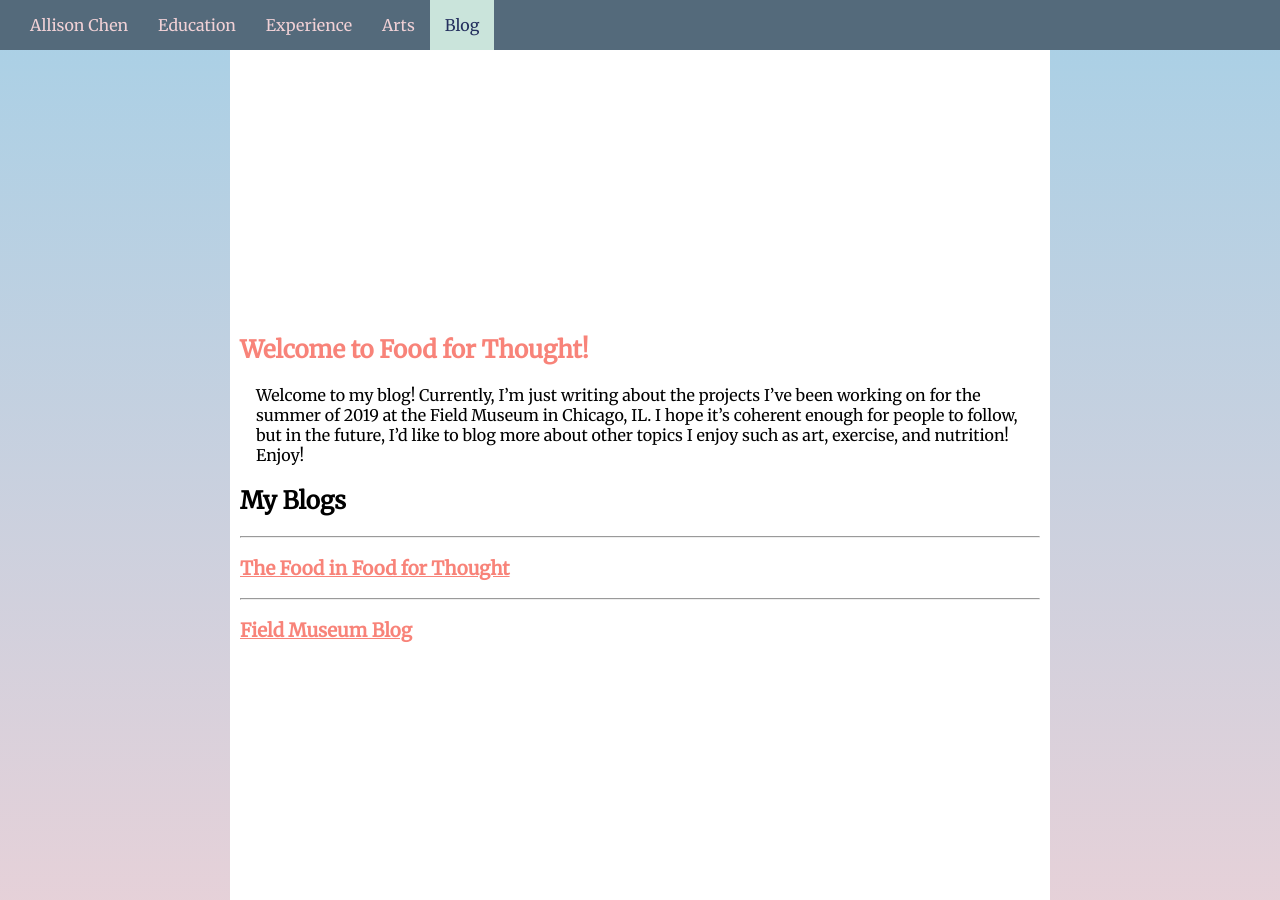
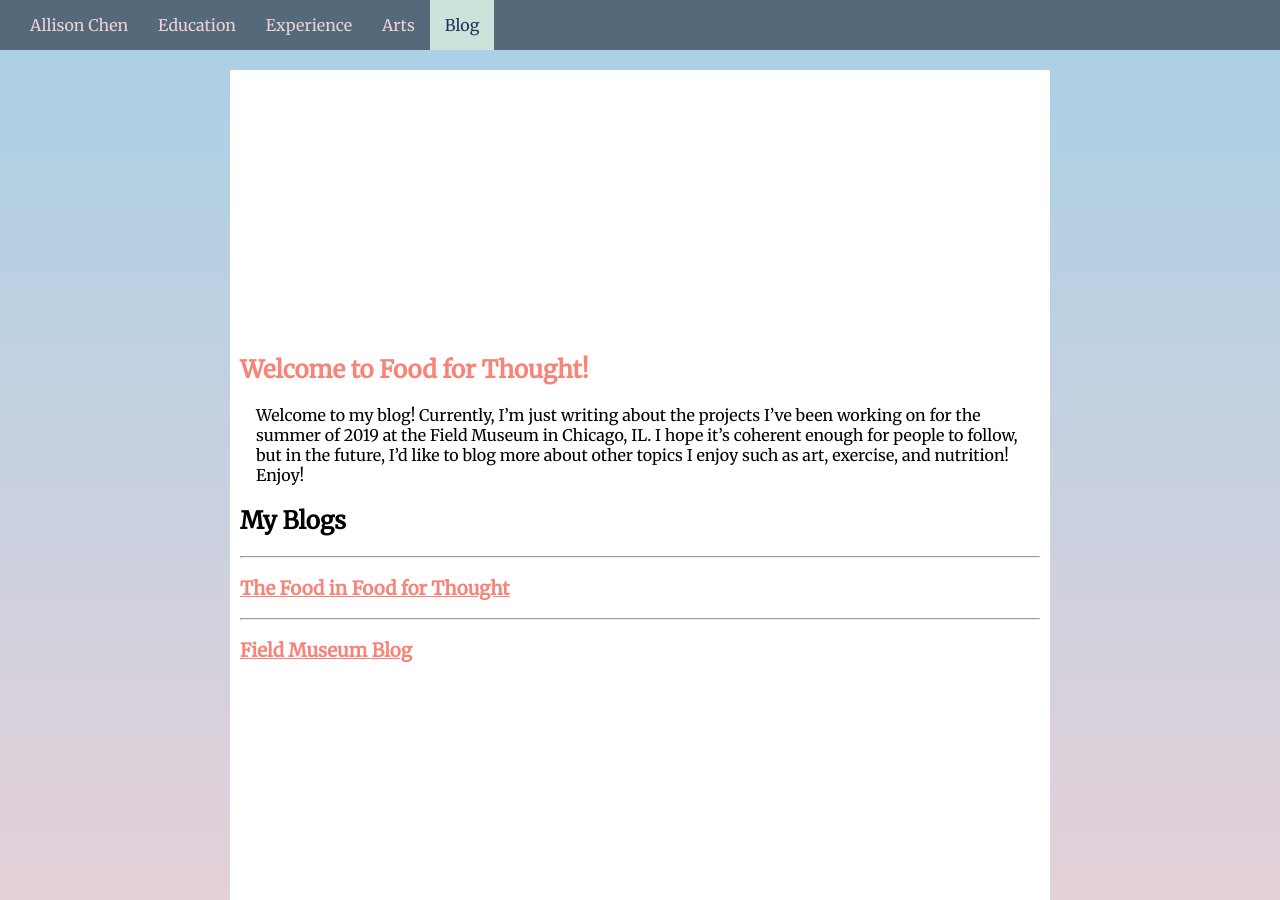
Before and after one commit to allisonchen23/food_for_thought, a Jekyll site: the page built from index.md, in a window 1280 px wide and 900 px high. Built offline with Jekyll 4.4.1, drawn with Linux system fonts in a browser that asks for light colours; nearby versions of some CDN libraries.

Commit message:
added space at top under navbar

```diff
--- a/css/main.scss
+++ b/css/main.scss
@@ -147,7 +147,7 @@ body
 	margin-left: auto;
 	margin-right: auto;
 	margin-bottom:25px;
-	margin-top: 50px;
+	margin-top: 70px;
 	padding: 10px;
 	background-color: #ffffff
 
```
Also changed, not shown: 2 other files.
